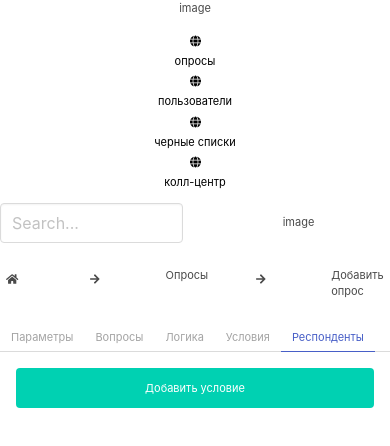
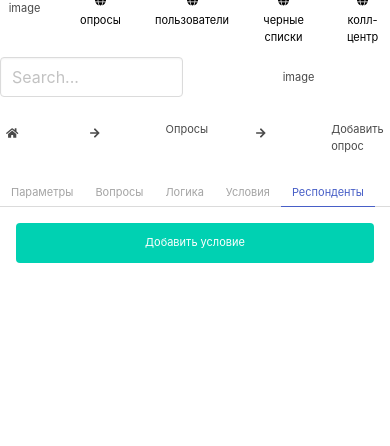
Before and after one commit to designervoid/test-task, a Vue app: page / in a window 390 px wide. Shown: the top 446 px of the page. Built offline with nearby package versions, Linux system fonts and the light colour scheme.

Commit message:
hotfix mobile

```diff
--- a/src/components/IndexComponent.vue
+++ b/src/components/IndexComponent.vue
@@ -172,9 +172,4 @@ export default {
 .header-avatar {
   align-self:center;
 }
-@media screen and (max-width: 774px) {
-    .sidebar {
-        flex-direction: row;
-    }
-}
 </style>
--- a/src/components/SidebarComponent.vue
+++ b/src/components/SidebarComponent.vue
@@ -49,4 +49,9 @@ export default {
 .icon {
   width: 100%;
 }
+@media screen and (max-width: 774px) {
+    .sidebar {
+        flex-direction: row;
+    }
+}
 </style>
```
